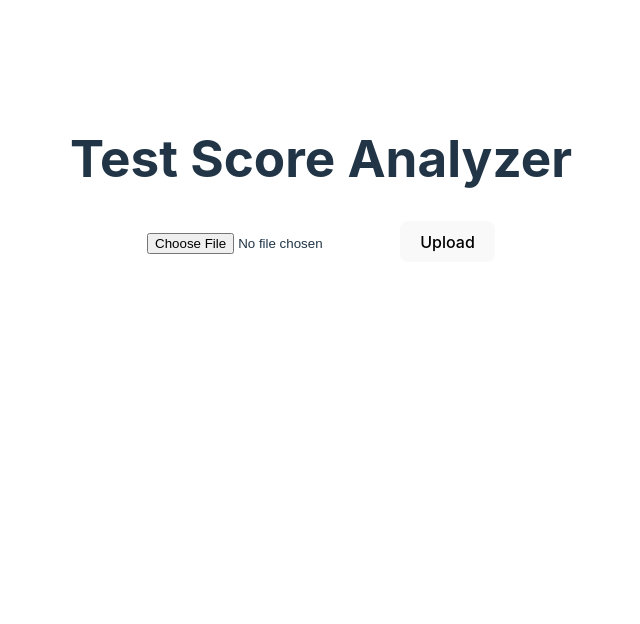
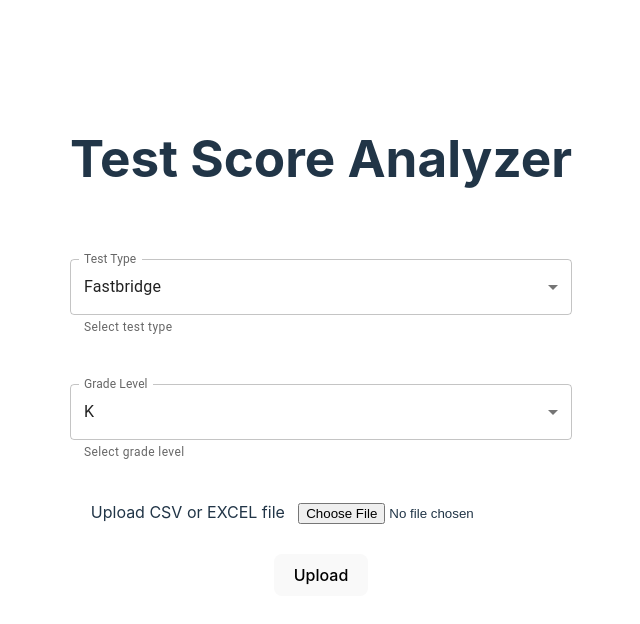
Before and after one commit to bellac429/TestScoreCalculator, a React (Vite) app in the folder client/: page / in a window 1280 px wide. Shown: the top 624 px of the page, without its empty margins (319-959 px from the left). Built offline with nearby package versions, Linux system fonts and the light colour scheme.

Commit message:
added css

```diff
--- a/client/index.html
+++ b/client/index.html
@@ -2,7 +2,7 @@
 <html lang="en">
   <head>
     <meta charset="UTF-8" />
-    <link rel="icon" type="image/svg+xml" href="/vite.svg" />
+    <link rel="icon" type="image/svg+xml" />
     <meta name="viewport" content="width=device-width, initial-scale=1.0" />
     <title>Test Score Analyzer</title>
   </head>
--- a/client/package.json
+++ b/client/package.json
@@ -10,6 +10,9 @@
     "preview": "vite preview"
   },
   "dependencies": {
+    "@emotion/react": "^11.14.0",
+    "@emotion/styled": "^11.14.0",
+    "@mui/material": "^6.4.2",
     "axios": "^1.7.9",
     "react": "^18.3.1",
     "react-dom": "^18.3.1",
--- a/client/src/App.jsx
+++ b/client/src/App.jsx
@@ -1,24 +1,29 @@
 import React, { useState } from "react";
 import axios from "axios";
 import { LineChart, Line, XAxis, YAxis, Tooltip, CartesianGrid } from "recharts";
+import { InputLabel, MenuItem, FormControl, Select, FormHelperText, Button } from "@mui/material"
 
 function App() {
     const [file, setFile] = useState(null);
     const [median, setMedian] = useState(null);
     const [scores, setScores] = useState([]);
+    const [testType, setTestType] = useState("Fastbridge");
+    const [gradeLevel, setGradeLevel] = useState("K");
 
     const handleFileChange = (event) => setFile(event.target.files[0]);
+    const handleTestTypeChange = (event) => setTestType(event.target.value);
+    const handleGradeLevelChange = (event) => setGradeLevel(event.target.value);
 
     const handleUpload = async () => {
         if (!file) return alert("Please select a file.");
 
         const formData = new FormData();
         formData.append("file", file);
-
-      console.log(formData)
+        formData.append("testType", testType);
+        formData.append("gradeLevel", gradeLevel);
 
         try {
-          const response = await axios.post("http://localhost:8000/upload", formData, {
+            const response = await axios.post("http://localhost:5000/upload", formData, {
                 headers: { "Content-Type": "multipart/form-data" },
             });
 
@@ -29,13 +34,59 @@ function App() {
         }
     };
 
-
     return (
         <div className="app">
-      <main style={{ textAlign: "center", margin: "20px" }}>
-            <h1>Test Score Analyzer</h1>
-            <input type="file" onChange={handleFileChange} />
+            <h1 className="hero">Test Score Analyzer</h1>
+
+
+            <div className="form">
+                <FormControl sx={{ m: 1, minWidth: 80 }} fullWidth>
+                    <InputLabel id="test-type-label">Test Type</InputLabel>
+                    <Select
+                        labelId="test-type-label"
+                        id="test-type"
+                        value={testType}
+                        label="Test Type"
+                        onChange={handleTestTypeChange}
+
+                    >
+                        <MenuItem value={"Fastbridge"}>Fastbridge</MenuItem>
+                        <MenuItem value={"DIBELS"}>DIBELS</MenuItem>
+                        <MenuItem value={"CBM"}>CBM</MenuItem>
+                    </Select>
+                    <FormHelperText>Select test type</FormHelperText>
+                </FormControl>
+
+                <FormControl sx={{ m: 1, minWidth: 80 }} fullWidth>
+                    <InputLabel id="grade-level-label">Grade Level</InputLabel>
+                    <Select
+                        labelId="grade-level-label"
+                        id="grade-level"
+                        value={gradeLevel}
+                        label="Grade Level"
+                        onChange={handleGradeLevelChange}
+
+                    >
+                        <MenuItem value={"K"}>K</MenuItem>
+                        <MenuItem value={"1"}>1</MenuItem>
+                        <MenuItem value={"2"}>2</MenuItem>
+                        <MenuItem value={"3"}>3</MenuItem>
+                        <MenuItem value={"4"}>4</MenuItem>
+                        <MenuItem value={"5"}>5</MenuItem>
+                    </Select>
+                    <FormHelperText>Select grade level</FormHelperText>
+                </FormControl>
+
+                <label > Upload CSV or EXCEL file
+                    <input type="file" onChange={handleFileChange} style={{ marginLeft: "1em"}}/>
+                </label>
+
                 <button onClick={handleUpload}>Upload</button>
+            </div>
+
+
+
+            {/* Output Median and Graph*/}
             {median !== null && <h2>Median: {median}</h2>}
 
             {scores.length > 0 && (
@@ -47,9 +98,35 @@ function App() {
                     <Line type="monotone" dataKey="score" stroke="#8884d8" />
                 </LineChart>
             )}
-        </main>
         </div>
-  )
+    );
 }
 
-export default App
+export default App;
+
+
+
+
+
+
+
+{/* <label>
+Select Test Type:
+<select value={testType} onChange={handleTestTypeChange}>
+    <option value="Fastbridge">Fastbridge</option>
+    <option value="DIBELS">DIBELS</option>
+    <option value="CBM">CBM</option>
+</select>
+</label>
+<label>
+Select Grade Level:
+<select value={gradeLevel} onChange={handleGradeLevelChange}>
+    <option value="K">K</option>
+    <option value="1">1</option>
+    <option value="2">2</option>
+    <option value="3">3</option>
+    <option value="4">4</option>
+    <option value="5">5</option>
+</select>
+</label>
+<br /><br /> */}
--- a/client/src/index.css
+++ b/client/src/index.css
@@ -71,3 +71,14 @@ button:focus-visible {
 .app {
   padding: 6rem;
 }
+
+.hero {
+  margin-bottom: 4rem;
+}
+
+.form {
+  display: flex;
+  flex-direction: column;
+  align-items: center;
+  gap: 30px;
+}
```
Also changed, not shown: 1 other file (tests, documents, lock files or other folders). Lines whose indentation alone changed are shown as unchanged.
